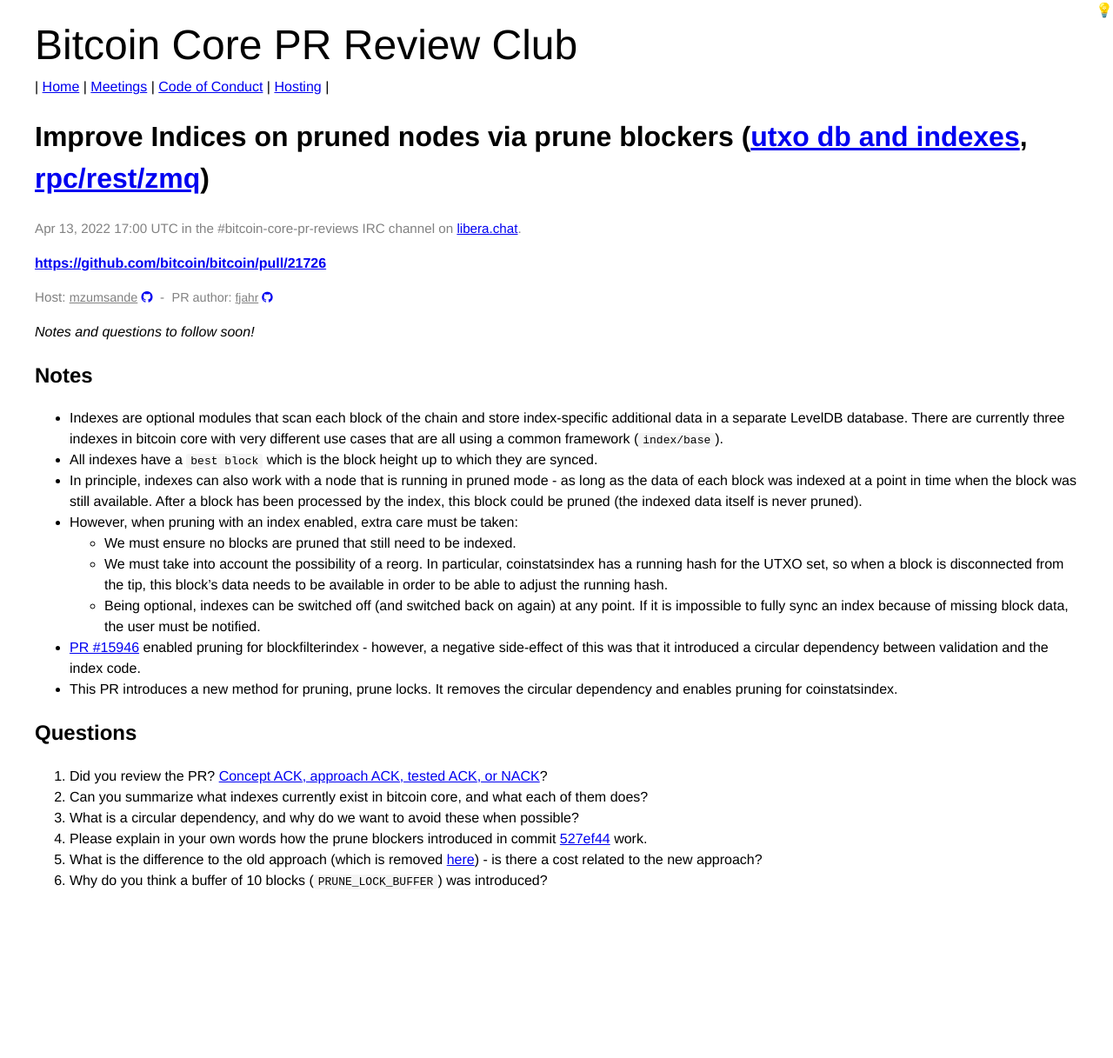
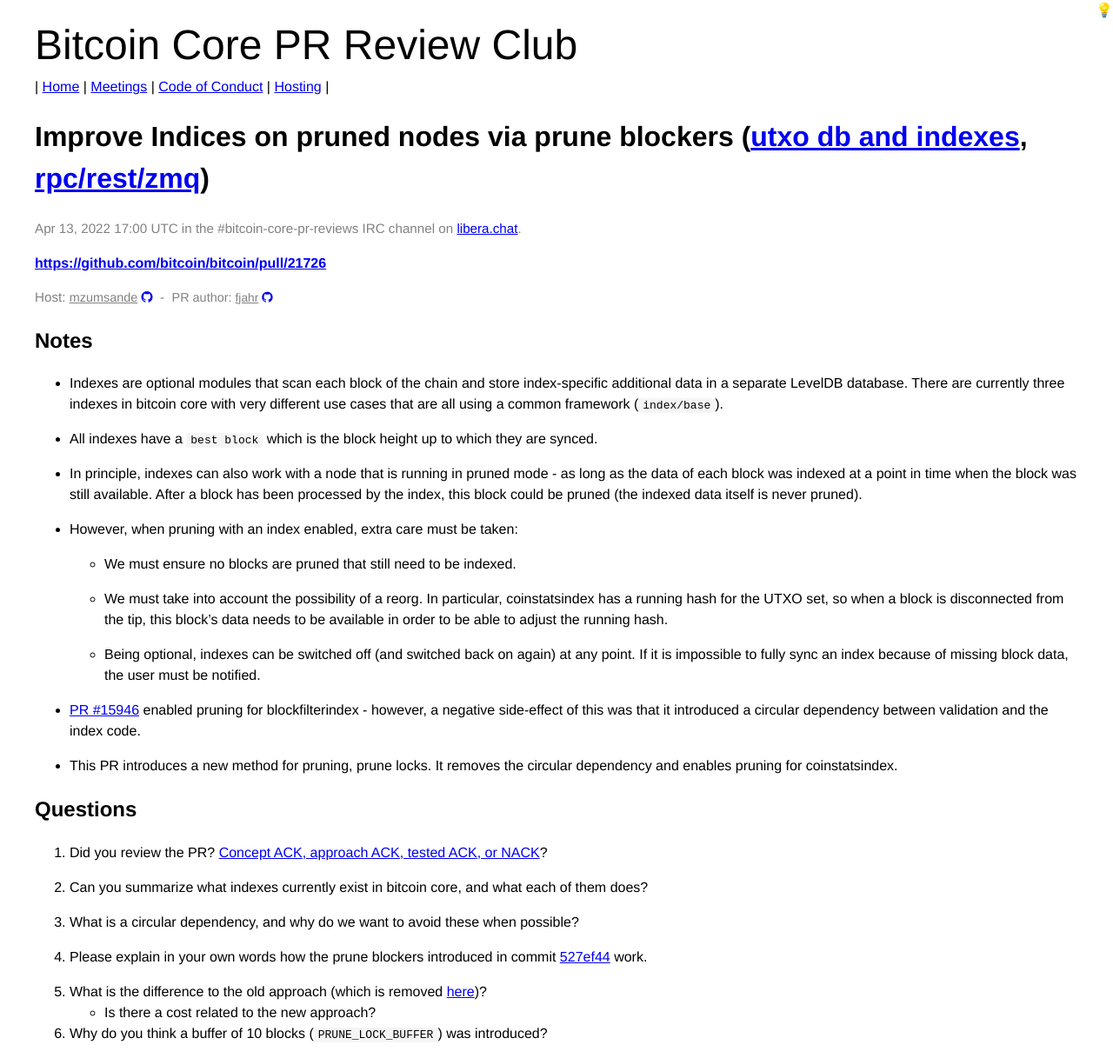
Before and after one commit to bitcoin-core-review-club/website, a Jekyll site: the page built from _posts/2022-04-13-#21726.md, in a window 1280 px wide. Shown: the whole page at 87% size. Built offline with Jekyll 4.4.1, drawn with Linux system fonts in a browser that asks for light colours; before the commit the page ends 1041 px from its top, so only the background shows below that; some of the changed lines change nothing that is shown.

Commit message:
minor formatting + links for n21726

```diff
--- a/_posts/2022-04-13-#21726.md
+++ b/_posts/2022-04-13-#21726.md
@@ -7,26 +7,31 @@
 components: ["utxo db and indexes", "rpc/rest/zmq"]
 host: mzumsande
 status: upcoming
-commit:
+commit: 2faa5b5179
 ---
 
-_Notes and questions to follow soon!_
+## Notes
 
-## Notes
 * Indexes are optional modules that scan each block of the chain and store index-specific
 additional data in a separate LevelDB database. There are currently three indexes in bitcoin core with very
 different use cases that are all using a common framework (`index/base`).
+
 * All indexes have a `best block` which is the block height up to which they are synced.
+
 * In principle, indexes can also work with a node that is running in pruned mode - as long as the
 data of each block was indexed at a point in time when the block was still available.
 After a block has been processed by the index, this block could be pruned
 (the indexed data itself is never pruned).
+
 * However, when pruning with an index enabled, extra care must be taken:
+
     - We must ensure no blocks are pruned that still need to be indexed.
+
     - We must take into account the possibility of a reorg. In particular,
     coinstatsindex has a running hash for the UTXO set, so when a block is
     disconnected from the tip, this block's data needs to be available
     in order to be able to adjust the running hash.
+
     - Being optional, indexes can be switched off (and switched back on again) at any point.
     If it is impossible to fully sync an index because of missing block data, the user
     must be notified.
@@ -34,16 +39,28 @@
 * [PR #15946](https://github.com/bitcoin/bitcoin/pull/15946) enabled pruning for
     blockfilterindex - however, a negative side-effect of this was that it introduced a circular
     dependency between validation and the index code.
+
 * This PR introduces a new method for pruning, prune locks. It removes the circular
 dependency and enables pruning for coinstatsindex.
 
 
 ## Questions
-1. Did you review the PR? [Concept ACK, approach ACK, tested ACK, or NACK](https://github.com/bitcoin/bitcoin/blob/master/CONTRIBUTING.md#peer-review)?
+
+1. Did you review the PR? [Concept ACK, approach ACK, tested ACK, or
+   NACK](https://github.com/bitcoin/bitcoin/blob/master/CONTRIBUTING.md#peer-review)?
+
 1. Can you summarize what indexes currently exist in bitcoin core, and what each of them does?
+
 1. What is a circular dependency, and why do we want to avoid these when possible?
-1. Please explain in your own words how the prune blockers introduced in commit [527ef44](https://github.com/bitcoin/bitcoin/pull/21726/commits/527ef4463b23ab8c80b8502cd833d64245c5cfc4) work.
-1. What is the difference to the old approach (which is removed [here](https://github.com/bitcoin/bitcoin/pull/21726/commits/3b8b898d96f570489238a4aa21cf4fe27a4a7e73#diff-97c3a52bc5fad452d82670a7fd291800bae20c7bc35bb82686c2c0a4ea7b5b98L2278-L2281)) - is there a cost related to the new approach?
+
+1. Please explain in your own words how the prune blockers introduced in commit
+   [527ef44](https://github.com/bitcoin-core-review-club/bitcoin/commit/527ef4463b23ab8c80b8502cd833d64245c5cfc4)
+work.
+
+1. What is the difference to the old approach (which is removed
+   [here](https://github.com/bitcoin-core-review-club/bitcoin/commit/3b8b898d96f570489238a4aa21cf4fe27a4a7e73#diff-97c3a52bc5fad452d82670a7fd291800bae20c7bc35bb82686c2c0a4ea7b5b98L2278-L2281))?
+- Is there a cost related to the new approach?
+
 1. Why do you think a buffer of 10 blocks (`PRUNE_LOCK_BUFFER`) was introduced?
 
 
```
